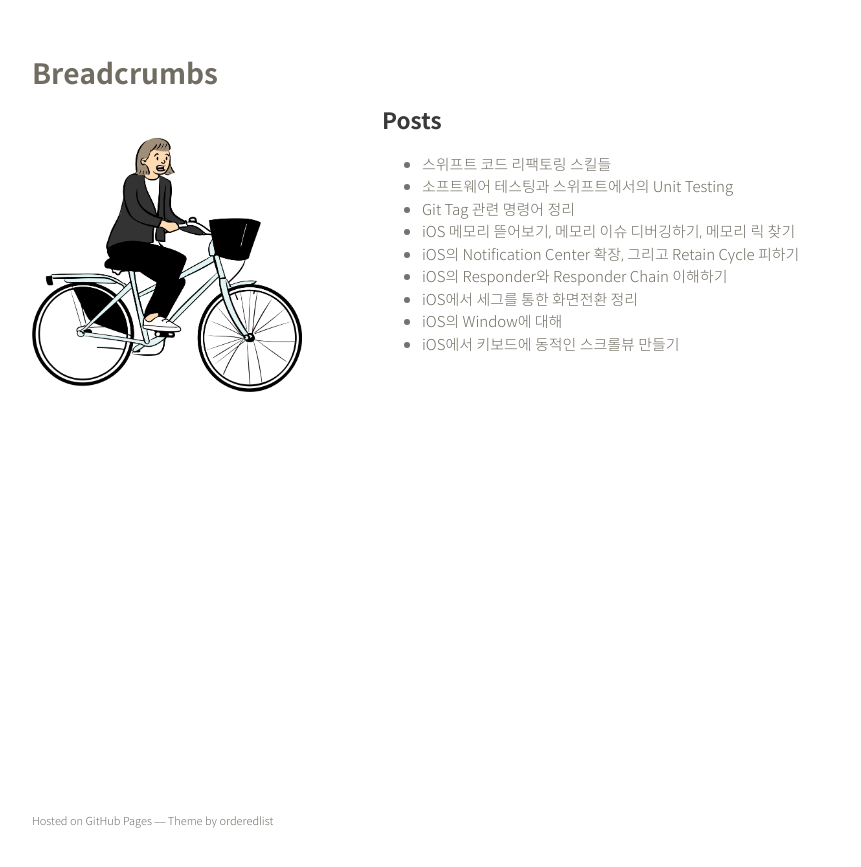
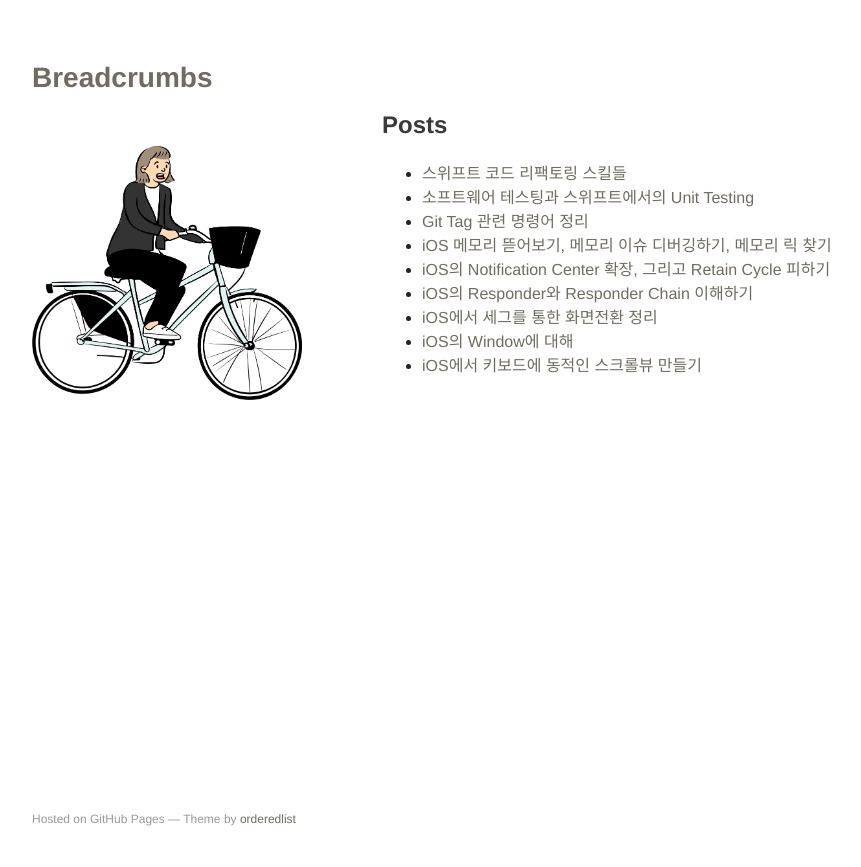
Before and after one commit to seizze/seizze.github.io, a Jekyll site: the page built from index.md, in a window 1280 px wide. Shown: the top 867 px of the page, without its empty margins (158-1019 px from the left). Built offline with Jekyll 4.4.1, drawn with Linux system fonts in a browser that asks for light colours.

Commit message:
Change font

```diff
--- a/_sass/SpoqaHanSans-kr.scss
+++ /dev/null
@@ -1,62 +0,0 @@
-/**
- * Copyright (c) 2015 Spoqa, Inc.
- *
- * Permission is hereby granted, free of charge, to any person obtaining
- * a copy of this software and associated documentation files (the
- * "Software"), to deal in the Software without restriction, including
- * without limitation the rights to use, copy, modify, merge, publish,
- * distribute, sublicense, and/or sell copies of the Software, and to
- * permit persons to whom the Software is furnished to do so, subject to
- * the following conditions:
- *
- * The above copyright notice and this permission notice shall be
- * included in all copies or substantial portions of the Software.
- *
- * THE SOFTWARE IS PROVIDED "AS IS", WITHOUT WARRANTY OF ANY KIND,
- * EXPRESS OR IMPLIED, INCLUDING BUT NOT LIMITED TO THE WARRANTIES OF
- * MERCHANTABILITY, FITNESS FOR A PARTICULAR PURPOSE AND
- * NONINFRINGEMENT. IN NO EVENT SHALL THE AUTHORS OR COPYRIGHT HOLDERS BE
- * LIABLE FOR ANY CLAIM, DAMAGES OR OTHER LIABILITY, WHETHER IN AN ACTION
- * OF CONTRACT, TORT OR OTHERWISE, ARISING FROM, OUT OF OR IN CONNECTION
- * WITH THE SOFTWARE OR THE USE OR OTHER DEALINGS IN THE SOFTWARE.
- */
-
-@font-face {
-    font-family: 'Spoqa Han Sans';
-    font-weight: 700;
-    font-display: swap;
-    src: local('Spoqa Han Sans Bold'),
-    url('../fonts/SpoqaHanSans/SpoqaHanSansBold.woff2') format('woff2'),
-    url('../fonts/SpoqaHanSans/SpoqaHanSansBold.woff') format('woff'),
-    url('../fonts/SpoqaHanSans/SpoqaHanSansBold.ttf') format('truetype');
-}
-
-@font-face {
-    font-family: 'Spoqa Han Sans';
-    font-weight: 400;
-    font-display: swap;
-    src: local('Spoqa Han Sans Regular'),
-    url('../fonts/SpoqaHanSans/SpoqaHanSansRegular.woff2') format('woff2'),
-    url('../fonts/SpoqaHanSans/SpoqaHanSansRegular.woff') format('woff'),
-    url('../fonts/SpoqaHanSans/SpoqaHanSansRegular.ttf') format('truetype');
-}
-
-@font-face {
-    font-family: 'Spoqa Han Sans';
-    font-weight: 300;
-    font-display: swap;
-    src: local('Spoqa Han Sans Light'),
-    url('../fonts/SpoqaHanSans/SpoqaHanSansLight.woff2') format('woff2'),
-    url('../fonts/SpoqaHanSans/SpoqaHanSansLight.woff') format('woff'),
-    url('../fonts/SpoqaHanSans/SpoqaHanSansLight.ttf') format('truetype');
-}
-
-@font-face {
-    font-family: 'Spoqa Han Sans';
-    font-weight: 100;
-    font-display: swap;
-    src: local('Spoqa Han Sans Thin'),
-    url('../fonts/SpoqaHanSans/SpoqaHanSansThin.woff2') format('woff2'),
-    url('../fonts/SpoqaHanSans/SpoqaHanSansThin.woff') format('woff'),
-    url('../fonts/SpoqaHanSans/SpoqaHanSansThin.ttf') format('truetype');
-}
--- a/_sass/jekyll-theme-minimal.scss
+++ b/_sass/jekyll-theme-minimal.scss
@@ -4,8 +4,8 @@
 body {
   background-color: #fff;
   padding:50px;
-  font: 15px/1.5 "Noto Sans", "Helvetica Neue", Helvetica, Arial, sans-serif;
-  color:#727272;
+  font: 16px/1.5 "Helvetica Neue", Helvetica, Arial, sans-serif;
+  color:#222;
 }
 
 h1, h2, h3, h4, h5, h6 {
@@ -18,7 +18,7 @@ p, ul, ol, table, pre, dl {
 }
 
 h1, h2, h3 {
-  line-height:1.1;
+  line-height:1.4;
 }
 
 h1 {
@@ -180,7 +180,9 @@ section {
 }
 
 small {
-  font-size:11px;
+  font-size:12px;
+  color:#999;
+  font-weight: 400;
 }
 
 hr {
--- a/assets/css/style.scss
+++ b/assets/css/style.scss
@@ -4,12 +4,11 @@
 @import "jekyll-theme-minimal";
 @import "customstyles";
 
-@import "SpoqaHanSans-kr";
 @import "SFMono";
 
 body {
-    font-family: 'Spoqa Han Sans';
-    font-weight: 300;
+    font-family: "Helvetica Neue", Helvetica, Arial, sans-serif;
+    font-weight: 400;
 }
 
 code, pre {
```
Also changed, not shown: assets/fonts/SpoqaHanSans/glyphs.txt (deleted, +0 -7 lines), assets/fonts/SpoqaHanSans/LICENSE_OFL.txt (deleted), assets/fonts/SpoqaHanSans/SpoqaHanSansBold.woff (deleted), assets/fonts/SpoqaHanSans/SpoqaHanSansBold.woff2 (deleted), assets/fonts/SpoqaHanSans/SpoqaHanSansLight.woff (deleted), assets/fonts/SpoqaHanSans/SpoqaHanSansLight.woff2 (deleted), assets/fonts/SpoqaHanSans/SpoqaHanSansRegular.woff (deleted), assets/fonts/SpoqaHanSans/SpoqaHanSansRegular.woff2 (deleted), assets/fonts/SpoqaHanSans/SpoqaHanSansThin.woff (deleted), assets/fonts/SpoqaHanSans/SpoqaHanSansThin.woff2 (deleted), 5 other files.
